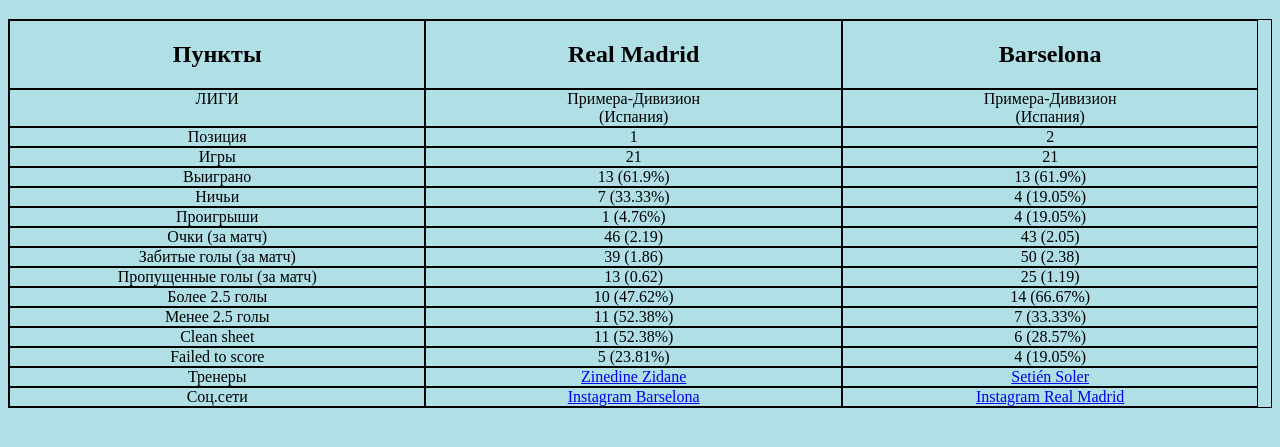
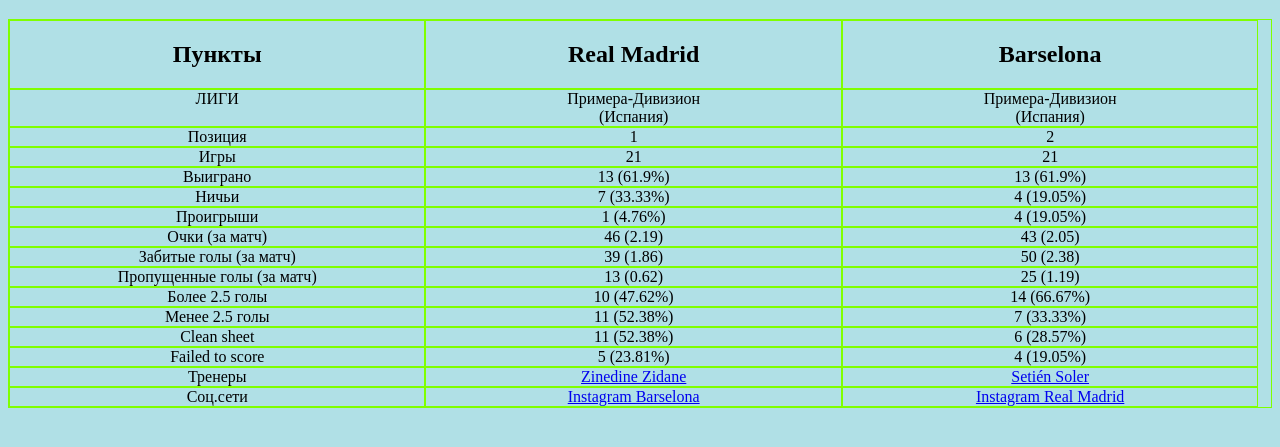
Before and after one commit to Football763/football763.github.io, a plain HTML site: page indexMenu.html in a window 1280 px wide. Shown: the part 135-582 px from the top of the page. Drawn offline with Linux system fonts and the light colour scheme.

Commit message:
Update style.css

```diff
--- a/style.css
+++ b/style.css
@@ -3,8 +3,8 @@
 	  text-align: center;
 	}
 	div{
-	    border: 1px solid;  white
-		color: chartreuse;
+	    border: 1px solid chartreuse;
+
 	  }
 	  .wrapper {
 	      text-align: center;
```
